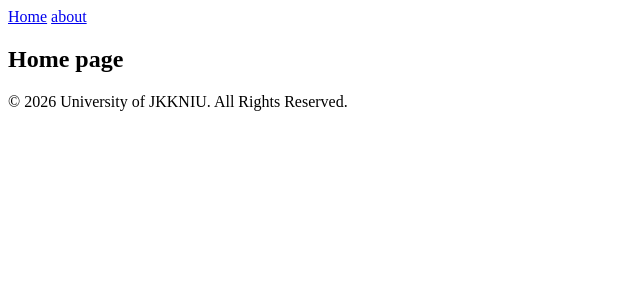
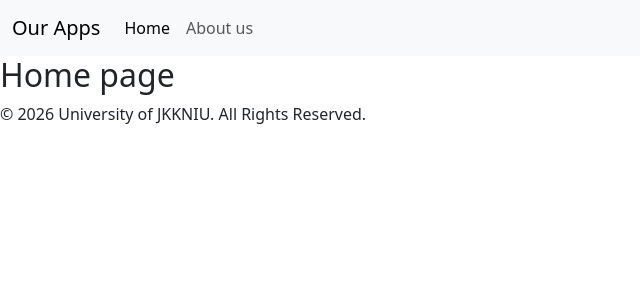
Before and after one commit to Bikrom2001/Django-Class-04, a Django app: page / in a window 1280 px wide. Shown: the top 300 px of the page, without its empty margins (0-640 px from the left). Run offline with Django 5.2, Linux system fonts and the light colour scheme.

Commit message:
getbootstrap add and navbar add

```diff
--- a/template_master_pro/templates/master/base.html
+++ b/template_master_pro/templates/master/base.html
@@ -8,8 +8,10 @@
         {% block title_block %}
 
         {% endblock title_block %}
+    </title>
 
-    </title>
+
+     <link href="https://cdn.jsdelivr.net/npm/bootstrap@5.3.8/dist/css/bootstrap.min.css" rel="stylesheet" integrity="sha384-sRIl4kxILFvY47J16cr9ZwB07vP4J8+LH7qKQnuqkuIAvNWLzeN8tE5YBujZqJLB" crossorigin="anonymous">
 </head>
 <body>
     {% include 'master/nav.html' %}
@@ -24,5 +26,7 @@
 
     {% include 'master/footer.html' %}
 
+    <script src="https://cdn.jsdelivr.net/npm/bootstrap@5.3.8/dist/js/bootstrap.bundle.min.js" integrity="sha384-FKyoEForCGlyvwx9Hj09JcYn3nv7wiPVlz7YYwJrWVcXK/BmnVDxM+D2scQbITxI" crossorigin="anonymous"></script>
+
 </body>
 </html>
--- a/template_master_pro/templates/master/nav.html
+++ b/template_master_pro/templates/master/nav.html
@@ -1,2 +1,20 @@
-<a href="{% url 'home' %}">Home</a>
-<a href="{% url 'about' %}">about</a>
+<nav class="navbar navbar-expand-lg bg-body-tertiary">
+  <div class="container-fluid">
+    <a class="navbar-brand" href="#">Our Apps</a>
+    <button class="navbar-toggler" type="button" data-bs-toggle="collapse" data-bs-target="#navbarNav" aria-controls="navbarNav" aria-expanded="false" aria-label="Toggle navigation">
+      <span class="navbar-toggler-icon"></span>
+    </button>
+    <div class="collapse navbar-collapse" id="navbarNav">
+      <ul class="navbar-nav">
+        <li class="nav-item">
+          <a class="nav-link active" aria-current="page" href="{% url 'home' %}">Home</a>
+        </li>
+        <li class="nav-item">
+          <a class="nav-link" href="{% url 'about' %}">About us</a>
+        </li>
+
+
+      </ul>
+    </div>
+  </div>
+</nav>
```
